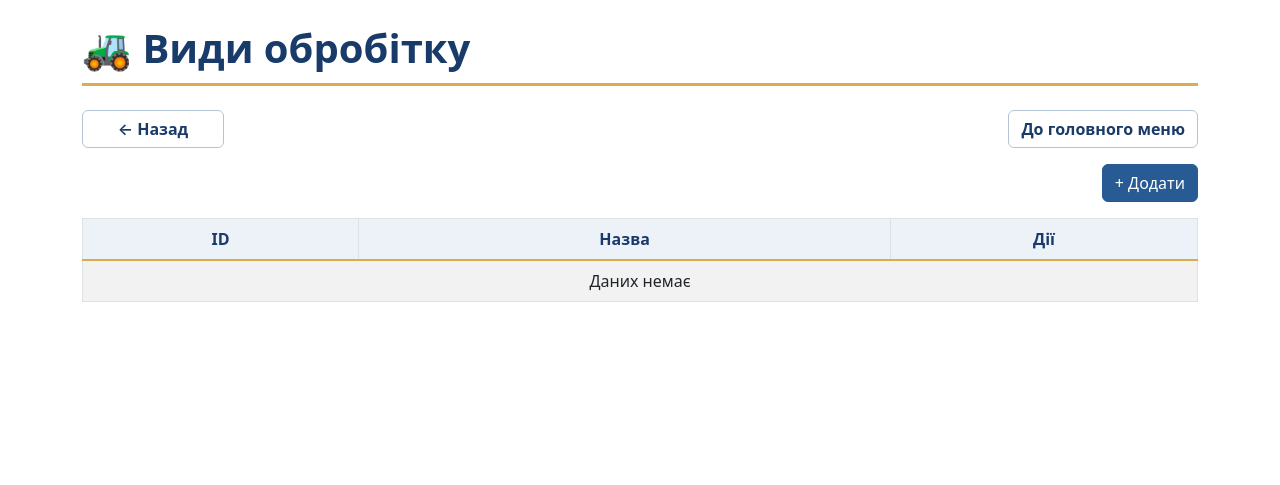
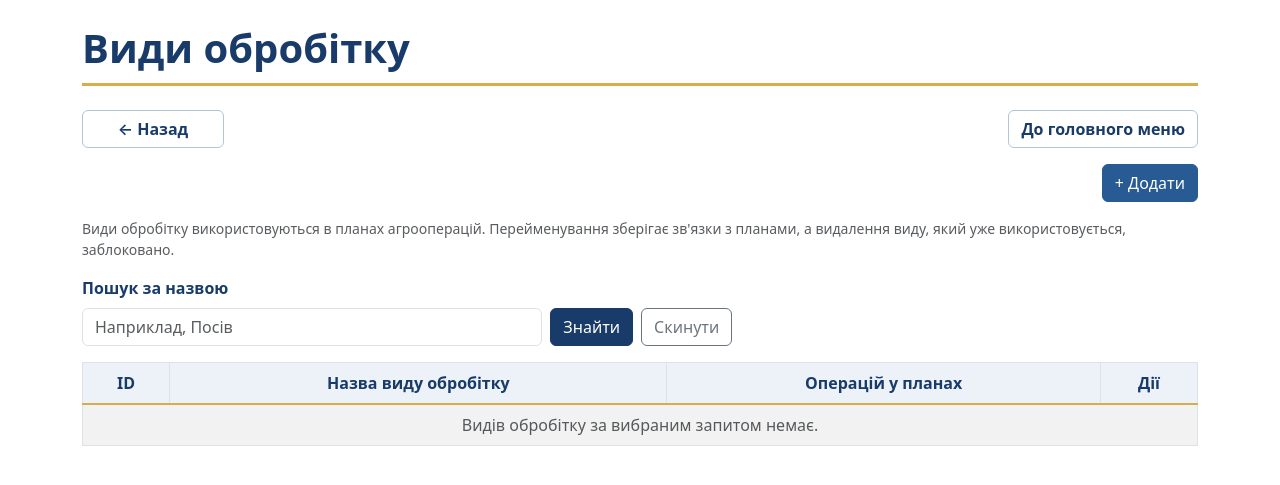
Before and after one commit to maksymvasylyna/agro_erp, a Flask app: page /reference/treatment_types/ in a window 1280 px wide. Shown: the top 485 px of the page. Run offline with Flask 3, Linux system fonts and the light colour scheme; some libraries are stand-ins or nearby versions.

Commit message:
refactor(treatment-types): unified forms, searchable list and safe plan dependencies

```diff
--- a/modules/reference/treatment_types/forms.py
+++ b/modules/reference/treatment_types/forms.py
@@ -1,7 +1,22 @@
+"""Validated forms for the types-of-treatment master directory."""
 from flask_wtf import FlaskForm
 from wtforms import StringField, SubmitField
-from wtforms.validators import DataRequired
+from wtforms.validators import DataRequired, Length
+
+from modules.reference.shared_crud import normalize_reference_name
+
 
 class TreatmentTypeForm(FlaskForm):
-    name = StringField("Назва", validators=[DataRequired()])
+    name = StringField(
+        "Назва виду обробітку",
+        filters=[normalize_reference_name],
+        validators=[
+            DataRequired(message="Вкажіть назву виду обробітку."),
+            Length(max=100, message="Назва не може перевищувати 100 символів."),
+        ],
+    )
     submit = SubmitField("Зберегти")
+
+
+class TreatmentTypeDeleteForm(FlaskForm):
+    """CSRF-protected deletion of a treatment type with no dependencies."""
--- a/modules/reference/treatment_types/routes.py
+++ b/modules/reference/treatment_types/routes.py
@@ -1,47 +1,110 @@
-from flask import Blueprint, render_template, redirect, url_for, request
+"""Treatment-type directory with stable IDs for existing plans.
+
+The treatments and plan_treatments tables both reference these records.
+Never cascade deletion of a referenced treatment type into plans.
+"""
+from flask import Blueprint, flash, redirect, render_template, request, url_for
+from sqlalchemy import func
+from sqlalchemy.exc import IntegrityError
+
 from extensions import db
+from modules.reference.shared_crud import linked_record_counts
 from .models import TreatmentType
-from .forms import TreatmentTypeForm
+from .forms import TreatmentTypeForm, TreatmentTypeDeleteForm
+
 
 treatment_types_bp = Blueprint(
-    'treatment_types',
+    "treatment_types",
     __name__,
-    url_prefix='/reference/treatment_types',
-    template_folder='templates'
+    url_prefix="/reference/treatment_types",
+    template_folder="templates",
 )
 
-@treatment_types_bp.route('/')
+
+def _duplicate(name, exclude_id=None):
+    query = TreatmentType.query.filter(func.lower(TreatmentType.name) == name.lower())
+    if exclude_id is not None:
+        query = query.filter(TreatmentType.id != exclude_id)
+    return query.first()
+
+
+@treatment_types_bp.route("/")
 def index():
-    items = db.session.query(TreatmentType).order_by(TreatmentType.name).all()
+    search = (request.args.get("q") or "").strip()
+    query = TreatmentType.query
+    if search:
+        query = query.filter(TreatmentType.name.ilike(f"%{search}%"))
     return render_template(
-        'treatment_types/index.html',
-        items=items,
-        create_url=url_for('treatment_types.create')  # ← ось ця зміна
+        "treatment_types/index.html",
+        items=query.order_by(TreatmentType.name).all(),
+        dependencies=linked_record_counts(TreatmentType),
+        delete_form=TreatmentTypeDeleteForm(),
+        search=search,
+        create_url=url_for("treatment_types.create"),
     )
 
-@treatment_types_bp.route('/create', methods=['GET', 'POST'])
+
+@treatment_types_bp.route("/create", methods=["GET", "POST"])
 def create():
     form = TreatmentTypeForm()
     if form.validate_on_submit():
-        item = TreatmentType(name=form.name.data)
-        db.session.add(item)
-        db.session.commit()
-        return redirect(url_for('treatment_types.index'))
-    return render_template('treatment_types/form.html', form=form)
+        if _duplicate(form.name.data):
+            form.name.errors.append("Вид обробітку з такою назвою вже існує.")
+        else:
+            try:
+                db.session.add(TreatmentType(name=form.name.data))
+                db.session.commit()
+            except IntegrityError:
+                db.session.rollback()
+                form.name.errors.append("Не вдалося зберегти вид обробітку.")
+            else:
+                flash("Вид обробітку додано. Він доступний під час створення планів.", "success")
+                return redirect(url_for("treatment_types.index"))
+    return render_template("treatment_types/form.html", form=form, action="Створити")
 
-@treatment_types_bp.route('/edit/<int:item_id>', methods=['GET', 'POST'])
+
+@treatment_types_bp.route("/edit/<int:item_id>", methods=["GET", "POST"])
 def edit(item_id):
-    item = db.session.get(TreatmentType, item_id)
+    item = TreatmentType.query.get_or_404(item_id)
     form = TreatmentTypeForm(obj=item)
     if form.validate_on_submit():
-        item.name = form.name.data
+        if _duplicate(form.name.data, exclude_id=item.id):
+            form.name.errors.append("Вид обробітку з такою назвою вже існує.")
+        else:
+            item.name = form.name.data
+            try:
+                db.session.commit()
+            except IntegrityError:
+                db.session.rollback()
+                form.name.errors.append("Не вдалося зберегти зміни.")
+            else:
+                flash("Вид обробітку оновлено.", "success")
+                return redirect(url_for("treatment_types.index"))
+    return render_template("treatment_types/form.html", form=form, action="Редагувати")
+
+
+@treatment_types_bp.route("/delete/<int:item_id>", methods=["POST"])
+def delete(item_id):
+    if not TreatmentTypeDeleteForm().validate_on_submit():
+        flash("Невірне або прострочене підтвердження видалення.", "warning")
+        return redirect(url_for("treatment_types.index"))
+
+    item = TreatmentType.query.get_or_404(item_id)
+    used = linked_record_counts(TreatmentType).get(item.id, 0)
+    if used:
+        flash(
+            f"Вид обробітку «{item.name}» використовується у {used} операціях "
+            "планів. Видалення заблоковано.",
+            "warning",
+        )
+        return redirect(url_for("treatment_types.index"))
+
+    try:
+        db.session.delete(item)
         db.session.commit()
-        return redirect(url_for('treatment_types.index'))
-    return render_template('treatment_types/form.html', form=form, item=item)
-
-@treatment_types_bp.route('/delete/<int:item_id>', methods=['POST'])
-def delete(item_id):
-    item = db.session.get(TreatmentType, item_id)
-    db.session.delete(item)
-    db.session.commit()
-    return redirect(url_for('treatment_types.index'))
+    except IntegrityError:
+        db.session.rollback()
+        flash("Вид обробітку має пов'язані записи і не може бути видалений.", "warning")
+    else:
+        flash("Вид обробітку видалено.", "info")
+    return redirect(url_for("treatment_types.index"))
--- a/modules/reference/treatment_types/templates/treatment_types/index.html
+++ b/modules/reference/treatment_types/templates/treatment_types/index.html
@@ -1,29 +1,62 @@
 {% extends 'reference/_index_base.html' %}
 
 {% block title_text %}Види обробітку{% endblock %}
-{% block header_text %}🚜 Види обробітку{% endblock %}
+{% block header_text %}Види обробітку{% endblock %}
+
+{% block before_table %}
+  <p class="text-muted small mb-3">
+    Види обробітку використовуються в планах агрооперацій.
+    Перейменування зберігає зв'язки з планами, а видалення виду, який
+    уже використовується, заблоковано.
+  </p>
+{% endblock %}
+
+{% block filter_form %}
+  <form method="get" action="{{ url_for('treatment_types.index') }}" class="row g-2 align-items-end mb-3">
+    <div class="col-sm-7 col-lg-5">
+      <label for="treatment-type-search" class="form-label">Пошук за назвою</label>
+      <input id="treatment-type-search" type="search" class="form-control"
+             name="q" value="{{ search }}" placeholder="Наприклад, Посів">
+    </div>
+    <div class="col-sm-5 col-lg-4 d-flex gap-2">
+      <button type="submit" class="btn btn-primary">Знайти</button>
+      <a href="{{ url_for('treatment_types.index') }}" class="btn btn-outline-secondary">Скинути</a>
+    </div>
+  </form>
+{% endblock %}
 
 {% block table_headers %}
   <th>ID</th>
-  <th>Назва</th>
+  <th>Назва виду обробітку</th>
+  <th>Операцій у планах</th>
   <th>Дії</th>
 {% endblock %}
 
 {% block table_rows %}
   {% for item in items %}
+    {% set dependent = dependencies.get(item.id, 0) %}
     <tr>
       <td>{{ item.id }}</td>
-    <td>{{ item.name }}</td>
+      <td class="text-start fw-semibold">{{ item.name }}</td>
+      <td>{{ dependent }}</td>
       <td>
-      <a href="{{ url_for('treatment_types.edit', item_id=item.id) }}" class="btn btn-sm btn-primary">✏️</a>
-      <form action="{{ url_for('treatment_types.delete', item_id=item.id) }}" method="post" style="display:inline-block;" onsubmit="return confirm('Ви впевнені?')">
-        <button type="submit" class="btn btn-sm btn-danger">🗑️</button>
+        <div class="d-flex flex-wrap justify-content-center gap-2">
+          <a class="btn btn-sm btn-primary"
+             href="{{ url_for('treatment_types.edit', item_id=item.id) }}">Редагувати</a>
+          {% if dependent %}
+            <button class="btn btn-sm btn-outline-danger" type="button" disabled
+                    title="Вид обробітку використовується в планах">Видалити</button>
+          {% else %}
+            <form method="post" action="{{ url_for('treatment_types.delete', item_id=item.id) }}"
+                  onsubmit="return confirm('Видалити вид обробітку «{{ item.name }}»?');">
+              {{ delete_form.hidden_tag() }}
+              <button class="btn btn-sm btn-outline-danger" type="submit">Видалити</button>
             </form>
+          {% endif %}
+        </div>
       </td>
     </tr>
   {% else %}
-  <tr>
-    <td colspan="3">Даних немає</td>
-  </tr>
+    <tr><td colspan="4" class="text-muted">Видів обробітку за вибраним запитом немає.</td></tr>
   {% endfor %}
 {% endblock %}
```
Also changed, not shown: modules/reference/treatment_types/templates/treatment_types/form.html (+11 -16 lines). Lines whose indentation alone changed are shown as unchanged.
